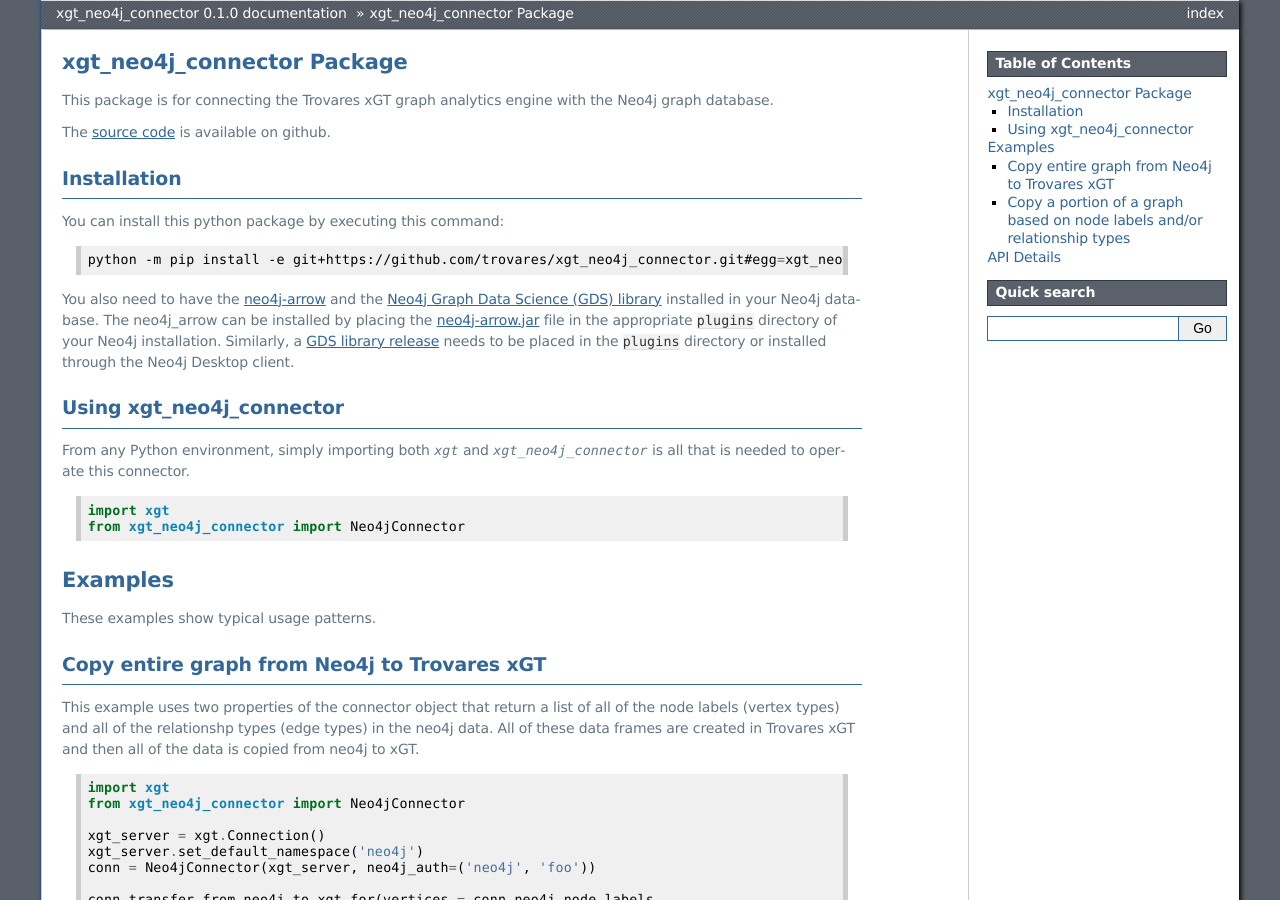
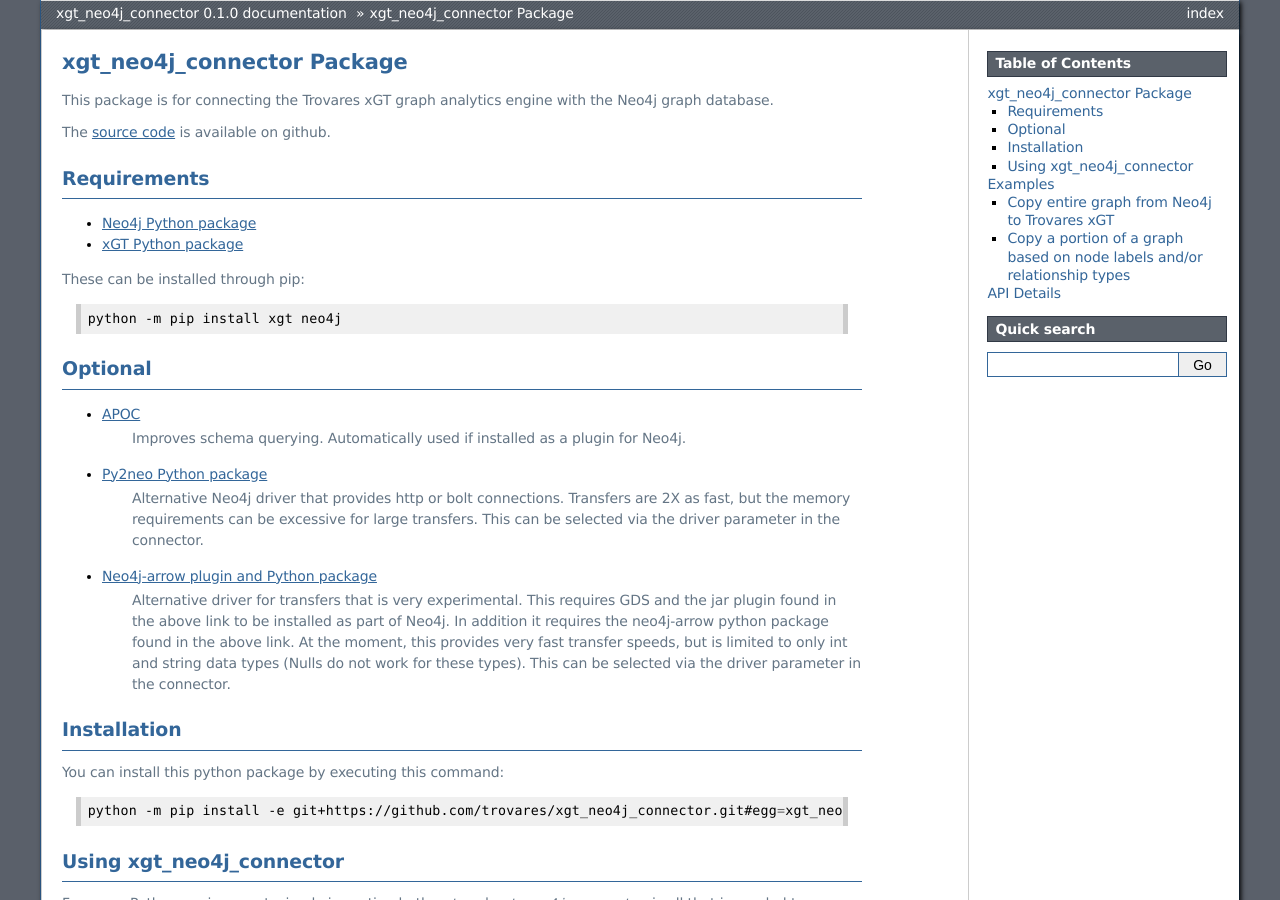
Before and after one commit to trovares/trovares_connector, a Sphinx documentation site: the page built from docs/source/index.rst, in a window 1280 px wide and 900 px high. Built offline with Sphinx 7.4.7, drawn with Linux system fonts in a browser that asks for light colours.

Commit message:
Update documentation installation information.

```diff
--- a/docs/source/index.rst
+++ b/docs/source/index.rst
@@ -15,6 +15,35 @@
 
 The `source code <http://github.com/trovares/xgt_neo4j_connector/>`_ is available on github.
 
+Requirements
+------------
+
+* `Neo4j Python package <https://pypi.org/project/neo4j/>`_
+* `xGT Python package <https://pypi.org/project/xgt/>`_
+
+These can be installed through pip:
+
+.. code-block:: bash
+
+   python -m pip install xgt neo4j
+
+Optional
+--------
+
+* `APOC <https://github.com/neo4j-contrib/neo4j-apoc-procedures>`_
+   Improves schema querying.
+   Automatically used if installed as a plugin for Neo4j.
+* `Py2neo Python package <https://pypi.org/project/py2neo/>`_
+   Alternative Neo4j driver that provides http or bolt connections.
+   Transfers are 2X as fast, but the memory requirements can be excessive for large transfers.
+   This can be selected via the driver parameter in the connector.
+* `Neo4j-arrow plugin and Python package <https://github.com/neo4j-field/neo4j-arrow>`_
+   Alternative driver for transfers that is very experimental.
+   This requires GDS and the jar plugin found in the above link to be installed as part of Neo4j.
+   In addition it requires the neo4j-arrow python package found in the above link.
+   At the moment, this provides very fast transfer speeds, but is limited to only int and string data types (Nulls do not work for these types).
+   This can be selected via the driver parameter in the connector.
+
 Installation
 ------------
 
@@ -24,9 +53,6 @@
 
    python -m pip install -e git+https://github.com/trovares/xgt_neo4j_connector.git#egg=xgt_neo4j_connector
 
-You also need to have the `neo4j-arrow <https://github.com/neo4j-field/neo4j-arrow>`_ and the `Neo4j Graph Data Science (GDS) library <https://github.com/neo4j/graph-data-science>`_ installed in your Neo4j database.
-The neo4j_arrow can be installed by placing the `neo4j-arrow.jar <https://github.com/neo4j-field/neo4j-arrow/releases/download/v4.1/neo4j-arrow-4.1-all.jar>`_ file in the appropriate ``plugins`` directory of your Neo4j installation.
-Similarly, a `GDS library release <https://neo4j.com/graph-data-science-software/>`_ needs to be placed in the ``plugins`` directory or installed through the Neo4j Desktop client.
 
 Using xgt_neo4j_connector
 -------------------------
```
Also changed, not shown: README.md (+2 -4 lines).
